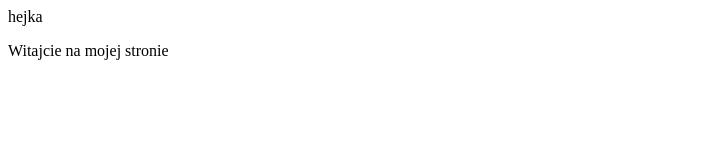
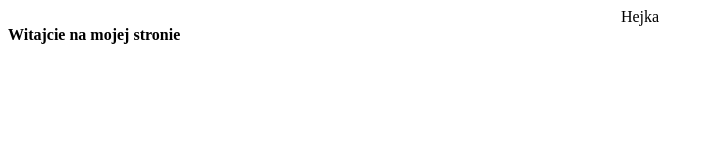
Before and after one commit to wolska0511/ciekawemiejsca, a plain HTML site: page index.html in a window 1280 px wide. Shown: the whole page, without its empty margins (0-714 px from the left). Drawn offline with Linux system fonts and the light colour scheme.

Commit message:
Update index.html

```diff
--- a/index.html
+++ b/index.html
@@ -1,2 +1,2 @@
-hejka
-<p>Witajcie na mojej stronie
+<center>Hejka</center>
+<b>Witajcie na mojej stronie</b>
```
